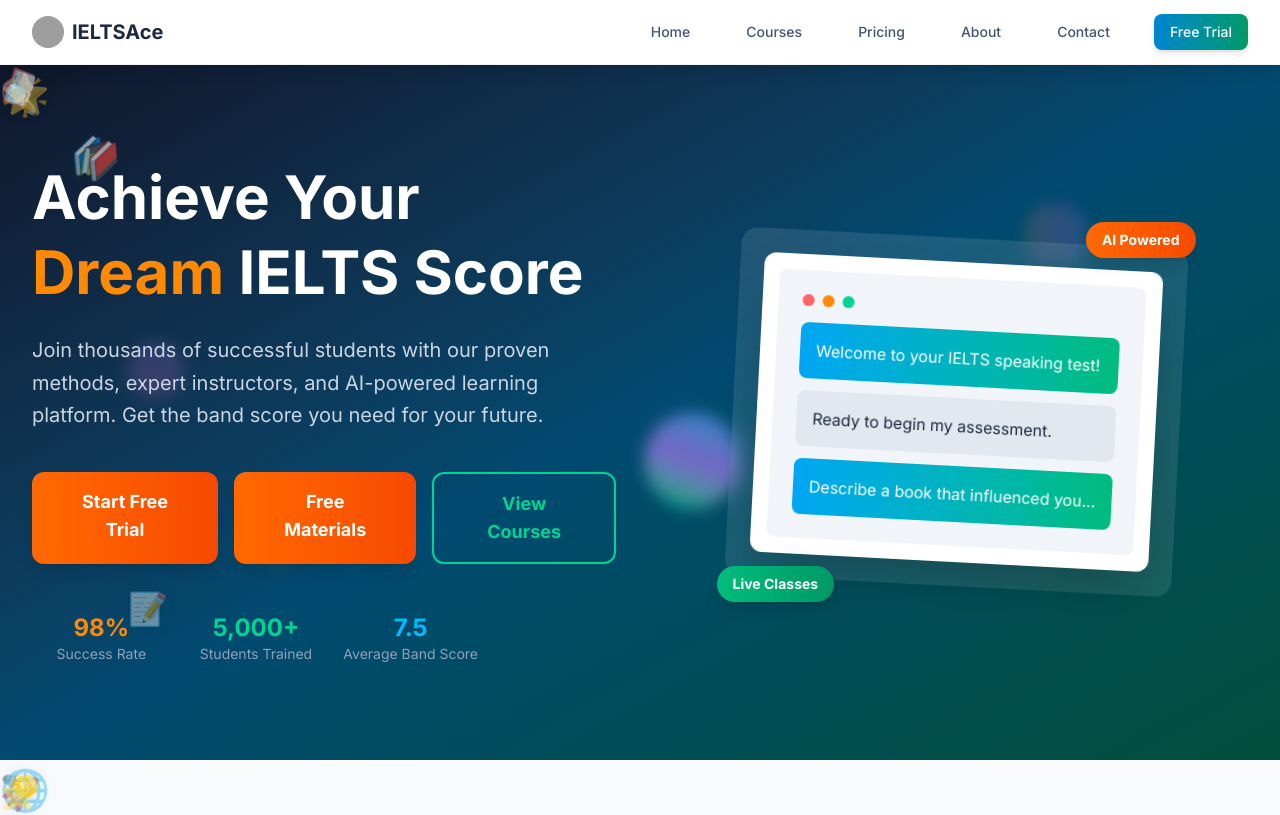
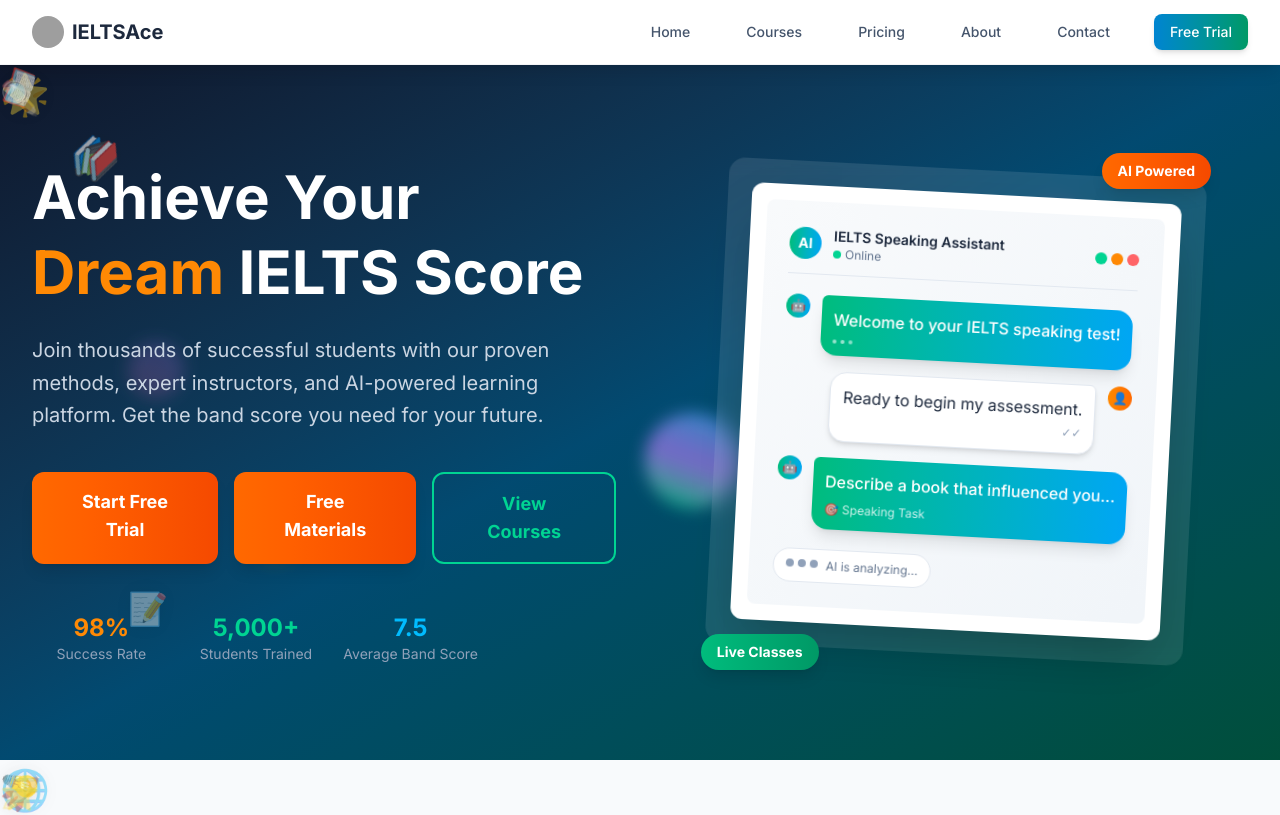
Before and after one commit to MANYA-SHUKLA/IELTSAce--Frontend, a Next.js app: page / in a window 1280 px wide. Shown: the top 815 px of the page. Built offline with nearby package versions, Linux system fonts and the light colour scheme; grey boxes are pictures that could not be loaded.

Commit message:
Your commit message

```diff
--- a/components/Hero.tsx
+++ b/components/Hero.tsx
@@ -57,22 +57,80 @@ const Hero = () => {
           <div className="relative mt-8 lg:mt-0 max-w-md mx-auto lg:max-w-none">
             <div className="bg-white/10 backdrop-blur-sm rounded-2xl p-4 sm:p-6 transform rotate-1 lg:rotate-3 hover:rotate-0 transition duration-500">
               <div className="bg-white rounded-xl p-3 sm:p-4 shadow-2xl">
-                <div className="bg-slate-100 rounded-lg p-3 sm:p-6 space-y-3 sm:space-y-4">
-                  <div className="flex space-x-2">
-                    <div className="w-3 h-3 bg-red-400 rounded-full"></div>
-                    <div className="w-3 h-3 bg-orange-400 rounded-full"></div>
-                    <div className="w-3 h-3 bg-emerald-400 rounded-full"></div>
+                <div className="bg-gradient-to-br from-slate-50 to-slate-100 rounded-lg p-4 sm:p-6 space-y-4 sm:space-y-5">
+                  {/* Chat Header */}
+                  <div className="flex items-center justify-between border-b border-slate-200 pb-3">
+                    <div className="flex items-center space-x-3">
+                      <div className="w-8 h-8 bg-gradient-to-r from-emerald-500 to-sky-500 rounded-full flex items-center justify-center">
+                        <span className="text-white text-sm font-bold">AI</span>
+                      </div>
+                      <div>
+                        <h4 className="font-semibold text-slate-800 text-sm">IELTS Speaking Assistant</h4>
+                        <div className="flex items-center space-x-1">
+                          <div className="w-2 h-2 bg-emerald-400 rounded-full animate-pulse"></div>
+                          <span className="text-xs text-slate-500">Online</span>
+                        </div>
+                      </div>
+                    </div>
+                    <div className="flex space-x-1">
+                      <div className="w-3 h-3 bg-emerald-400 rounded-full"></div>
+                      <div className="w-3 h-3 bg-orange-400 rounded-full"></div>
+                      <div className="w-3 h-3 bg-red-400 rounded-full"></div>
+                    </div>
                   </div>
-                  <div className="space-y-3">
-                    <div className="bg-gradient-to-r from-sky-500 to-emerald-500 text-white p-3 sm:p-4 rounded-lg max-w-xs">
-                      <p className="text-sm sm:text-base">Welcome to your IELTS speaking test!</p>
+
+                  {/* Chat Messages */}
+                  <div className="space-y-4">
+                    {/* AI Message */}
+                    <div className="flex items-start space-x-3">
+                      <div className="w-6 h-6 bg-gradient-to-r from-emerald-500 to-sky-500 rounded-full flex items-center justify-center flex-shrink-0">
+                        <span className="text-white text-xs">🤖</span>
+                      </div>
+                      <div className="bg-gradient-to-r from-emerald-500 to-sky-500 text-white p-3 rounded-2xl rounded-tl-md max-w-xs shadow-lg">
+                        <p className="text-sm sm:text-base font-medium">Welcome to your IELTS speaking test!</p>
+                        <div className="flex items-center mt-2 space-x-1">
+                          <div className="w-1 h-1 bg-white/60 rounded-full animate-pulse"></div>
+                          <div className="w-1 h-1 bg-white/60 rounded-full animate-pulse" style={{animationDelay: '0.2s'}}></div>
+                          <div className="w-1 h-1 bg-white/60 rounded-full animate-pulse" style={{animationDelay: '0.4s'}}></div>
+                        </div>
+                      </div>
                     </div>
-                    <div className="bg-slate-200 text-slate-800 p-3 sm:p-4 rounded-lg max-w-xs ml-auto">
-                      <p className="text-sm sm:text-base">Ready to begin my assessment.</p>
+
+                    {/* User Message */}
+                    <div className="flex items-start space-x-3 justify-end">
+                      <div className="bg-white border border-slate-200 text-slate-800 p-3 rounded-2xl rounded-tr-md max-w-xs shadow-md">
+                        <p className="text-sm sm:text-base">Ready to begin my assessment.</p>
+                        <div className="flex justify-end mt-1">
+                          <span className="text-xs text-slate-400">✓✓</span>
+                        </div>
+                      </div>
+                      <div className="w-6 h-6 bg-gradient-to-r from-orange-400 to-orange-500 rounded-full flex items-center justify-center flex-shrink-0">
+                        <span className="text-white text-xs">👤</span>
+                      </div>
                     </div>
-                    <div className="bg-gradient-to-r from-sky-500 to-emerald-500 text-white p-3 sm:p-4 rounded-lg max-w-xs">
-                      <p className="text-sm sm:text-base">Describe a book that influenced you...</p>
+
+                    {/* AI Message */}
+                    <div className="flex items-start space-x-3">
+                      <div className="w-6 h-6 bg-gradient-to-r from-emerald-500 to-sky-500 rounded-full flex items-center justify-center flex-shrink-0">
+                        <span className="text-white text-xs">🤖</span>
+                      </div>
+                      <div className="bg-gradient-to-r from-emerald-500 to-sky-500 text-white p-3 rounded-2xl rounded-tl-md max-w-xs shadow-lg">
+                        <p className="text-sm sm:text-base font-medium">Describe a book that influenced you...</p>
+                        <div className="flex items-center mt-2 space-x-1">
+                          <span className="text-xs text-white/80">🎯 Speaking Task</span>
+                        </div>
+                      </div>
                     </div>
+                  </div>
+
+                  {/* Typing Indicator */}
+                  <div className="flex items-center space-x-2 px-3 py-2 bg-white rounded-full border border-slate-200 w-fit">
+                    <div className="flex space-x-1">
+                      <div className="w-2 h-2 bg-slate-400 rounded-full animate-bounce"></div>
+                      <div className="w-2 h-2 bg-slate-400 rounded-full animate-bounce" style={{animationDelay: '0.1s'}}></div>
+                      <div className="w-2 h-2 bg-slate-400 rounded-full animate-bounce" style={{animationDelay: '0.2s'}}></div>
+                    </div>
+                    <span className="text-xs text-slate-500">AI is analyzing...</span>
                   </div>
                 </div>
               </div>
```
